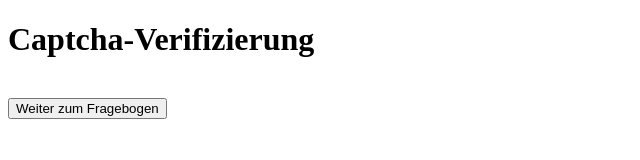
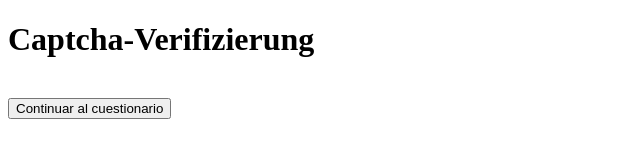
Before and after one commit to FLOW-FRICTION/captcha-verifizierung, a plain HTML site: page index.html in a window 1280 px wide. Shown: the full height of the page, 0-640 px from the left. Drawn offline with Linux system fonts and the light colour scheme.

Commit message:
Update index.html

```diff
--- a/index.html
+++ b/index.html
@@ -11,7 +11,7 @@
     <form action="freigabe.html" method="POST">
         <div class="g-recaptcha" data-sitekey="6LeDA8AqAAAAACnJ_p-HN-Oep--KMkI8ctn0WO3i"></div>
         <br/>
-        <button type="submit">Weiter zum Fragebogen</button>
+        <button type="submit">Continuar al cuestionario</button>
     </form>
 </body>
 </html>
```
